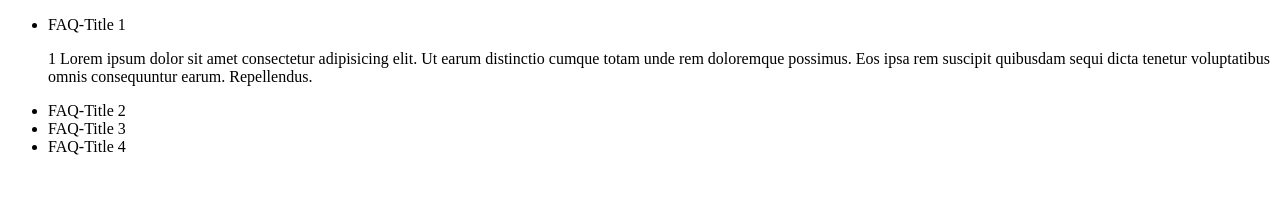
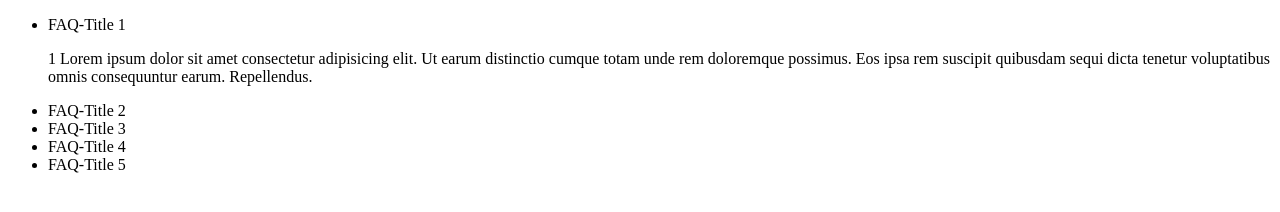
Before and after one commit to lashasuxa/FAQ-bitcamp-edition, a plain HTML site: page index.html in a window 1280 px wide. Drawn offline with Linux system fonts and the light colour scheme.

Commit message:
data edit , css modified

```diff
--- a/data.json
+++ b/data.json
@@ -23,5 +23,11 @@
         "description":"4 Lorem ipsum dolor sit amet consectetur adipisicing elit. Ut earum distinctio cumque totam unde rem doloremque possimus. Eos ipsa rem suscipit quibusdam sequi dicta tenetur voluptatibus omnis consequuntur earum. Repellendus.",
         "collapsed":true,
         "id":3
+    },
+    {
+        "name":"FAQ-Title 5",
+        "description":"5 Lorem ipsum dolor sit amet consectetur adipisicing elit. Ut earum distinctio cumque totam unde rem doloremque possimus. Eos ipsa rem suscipit quibusdam sequi dicta tenetur voluptatibus omnis consequuntur earum. Repellendus.",
+        "collapsed":true,
+        "id":3
     }
 ]
--- a/style.css
+++ b/style.css
@@ -1,3 +1,6 @@
 .hidden {
   display: none;
 }
+li {
+  cursor: pointer;
+}
```
